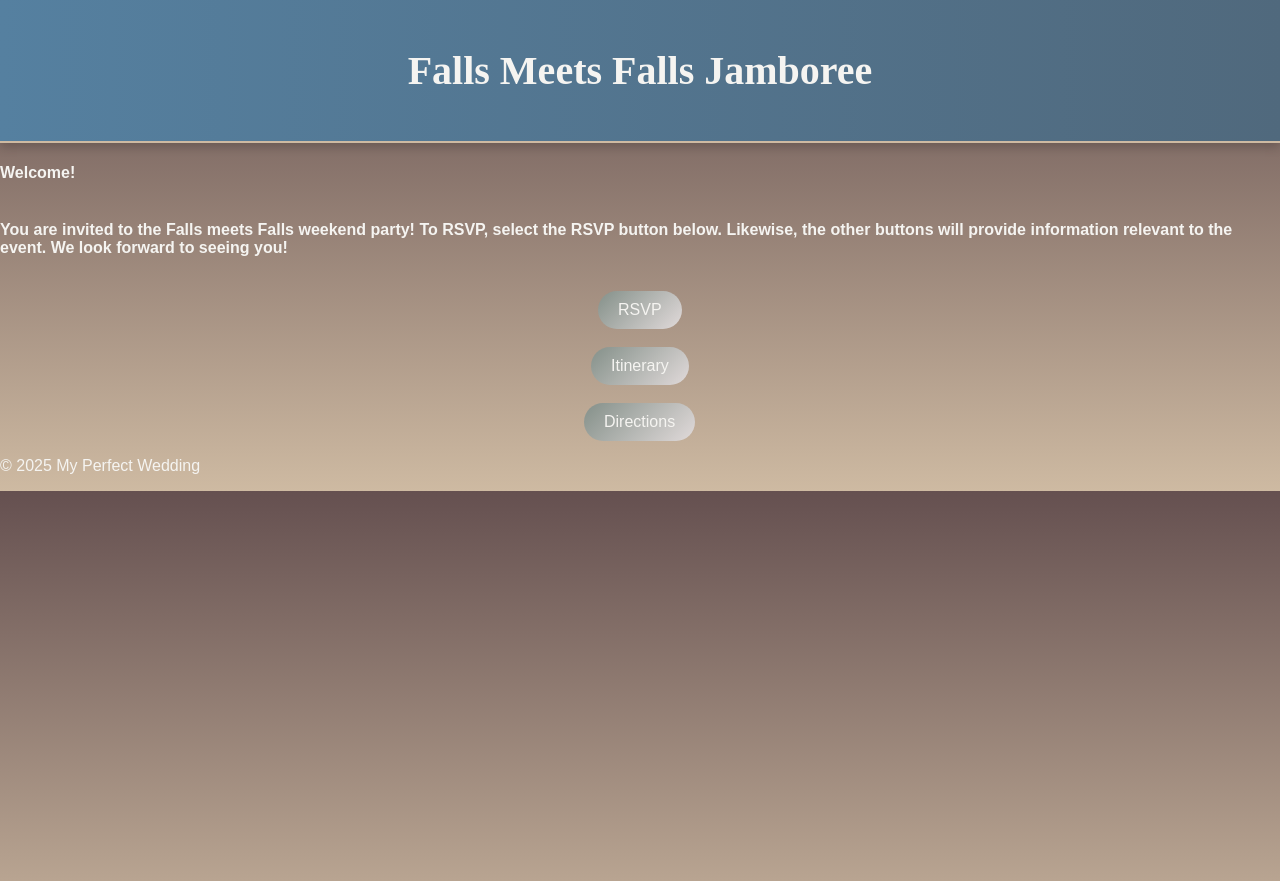
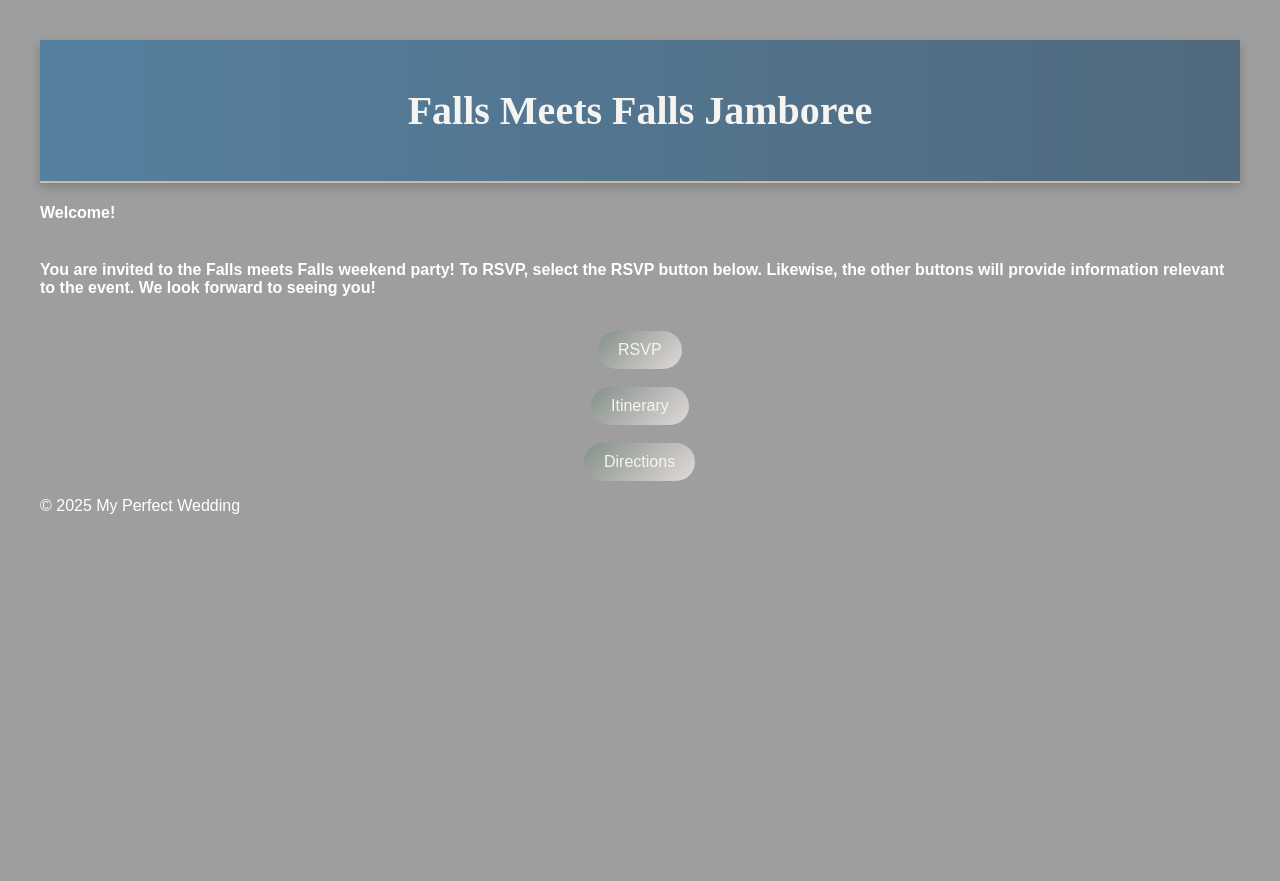
Before and after one commit to GitHerDone17/MyPerfectWedding, a Jekyll site: the page built from index.md, in a window 1280 px wide. Shown: the top 881 px of the page. Built offline with Jekyll 4.4.1, drawn with Linux system fonts in a browser that asks for light colours; our own code applies the rules of GitHub Pages for plain Markdown files.

Commit message:
Update custom.css

```diff
--- a/assets/css/custom.css
+++ b/assets/css/custom.css
@@ -56,3 +56,13 @@
 * {
   box-sizing: border-box;
 }
+
+.wrapper {
+  background-image: url('https://githerdone17.github.io/MyPerfectWedding/Images/big-nellie-lake.jpg');
+  background-size: cover;
+  background-position: center;
+  background-repeat: no-repeat;
+  min-height: 100vh;
+  padding: 40px;
+  color: white;
+}
```
